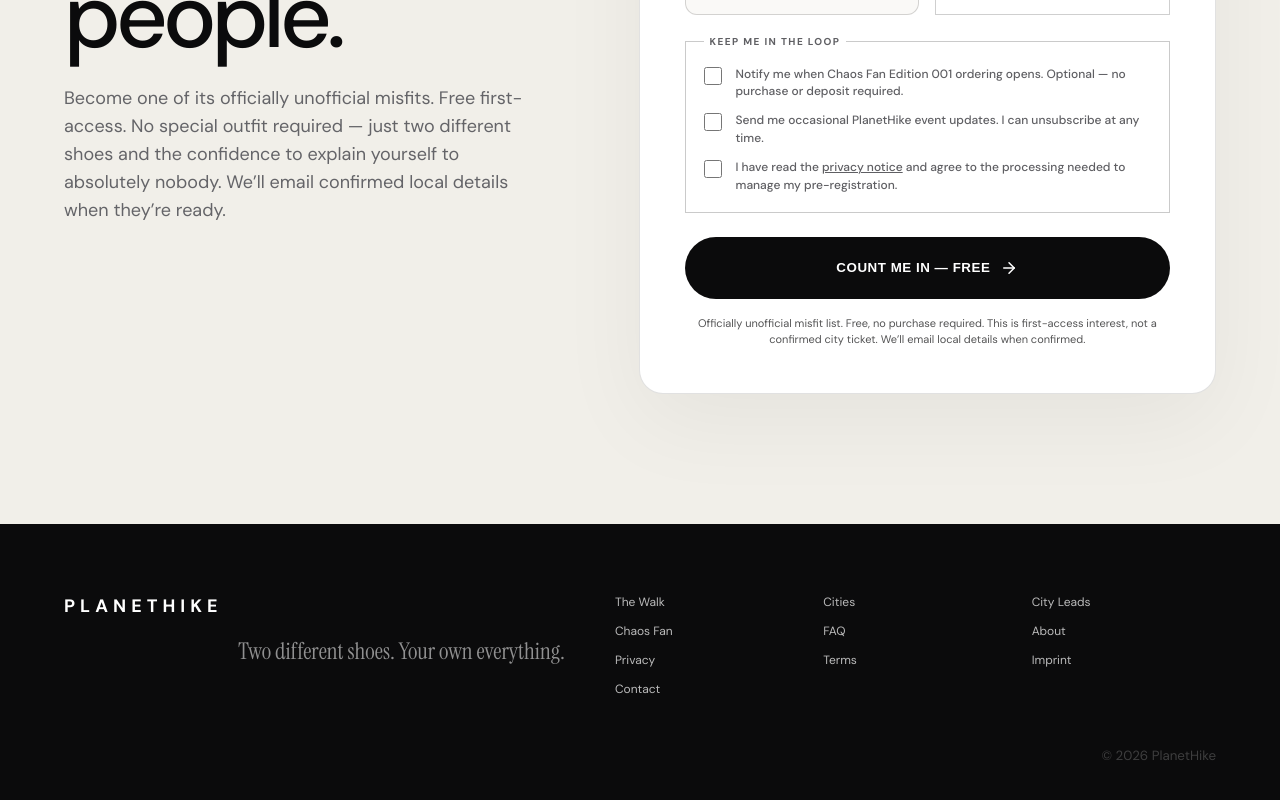
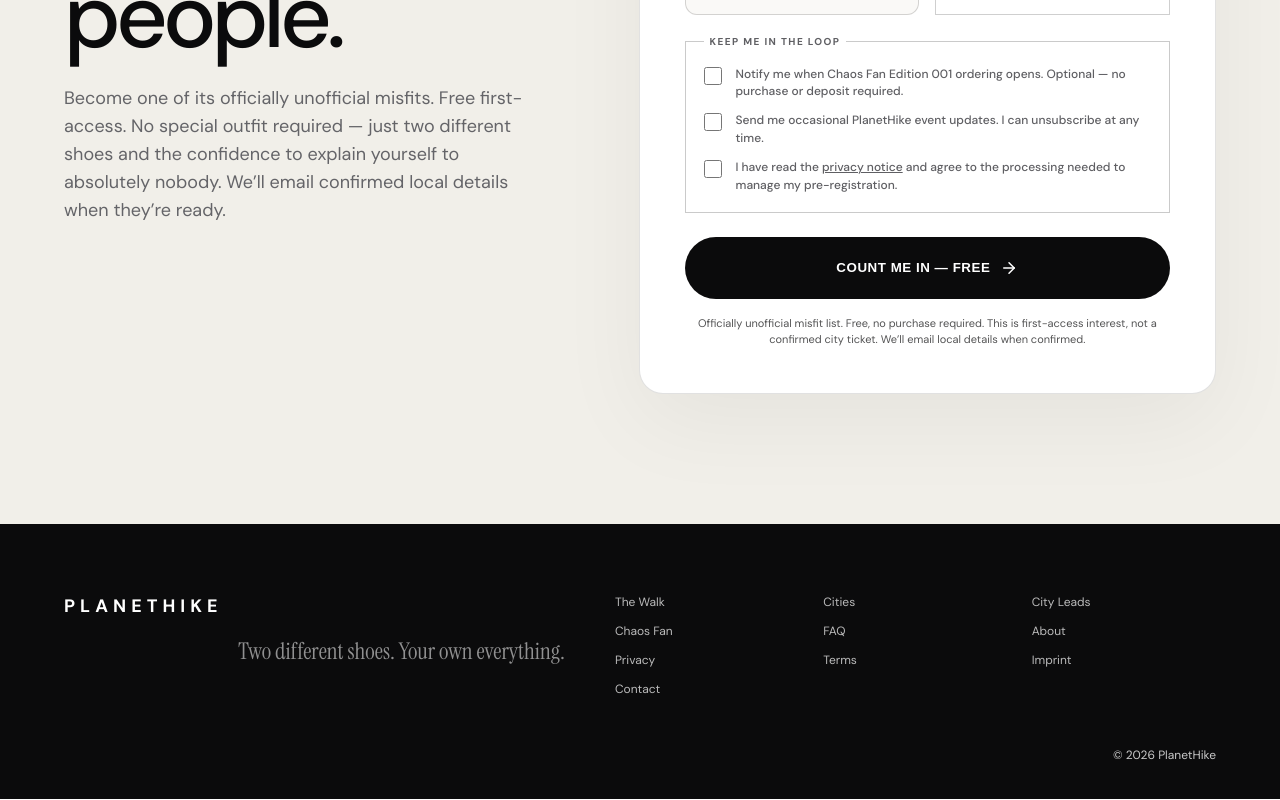
Before and after one commit to unikmo/planethike, a Next.js app: page / in a window 1280 px wide. Shown: the part 8461-9261 px from the top of the page. Built offline with nearby package versions, Linux system fonts and the light colour scheme; no server answers.

Commit message:
Increase homepage footer copyright contrast for readability

```diff
--- a/app/premium.css
+++ b/app/premium.css
@@ -274,7 +274,7 @@ body {
 .luxFooter p { margin: 18px 0 0; color: rgba(255,255,255,.55); font-family: 'Instrument Serif', Georgia, serif; font-size: 23px; }
 .luxFooterLinks { display: grid; grid-template-columns: repeat(3, minmax(0,1fr)); gap: 13px 24px; font-size: 12px; }
 .luxFooterLinks a { color: rgba(255,255,255,.72); }
-.luxFooter small { grid-column: 1 / -1; color: rgba(255,255,255,.38); }
+.luxFooter small { grid-column: 1 / -1; color: rgba(255,255,255,.78); font-size: 12px; opacity: 1; }
 
 /* Premium pass for existing high-priority subpages */
 .subHeader,
```
